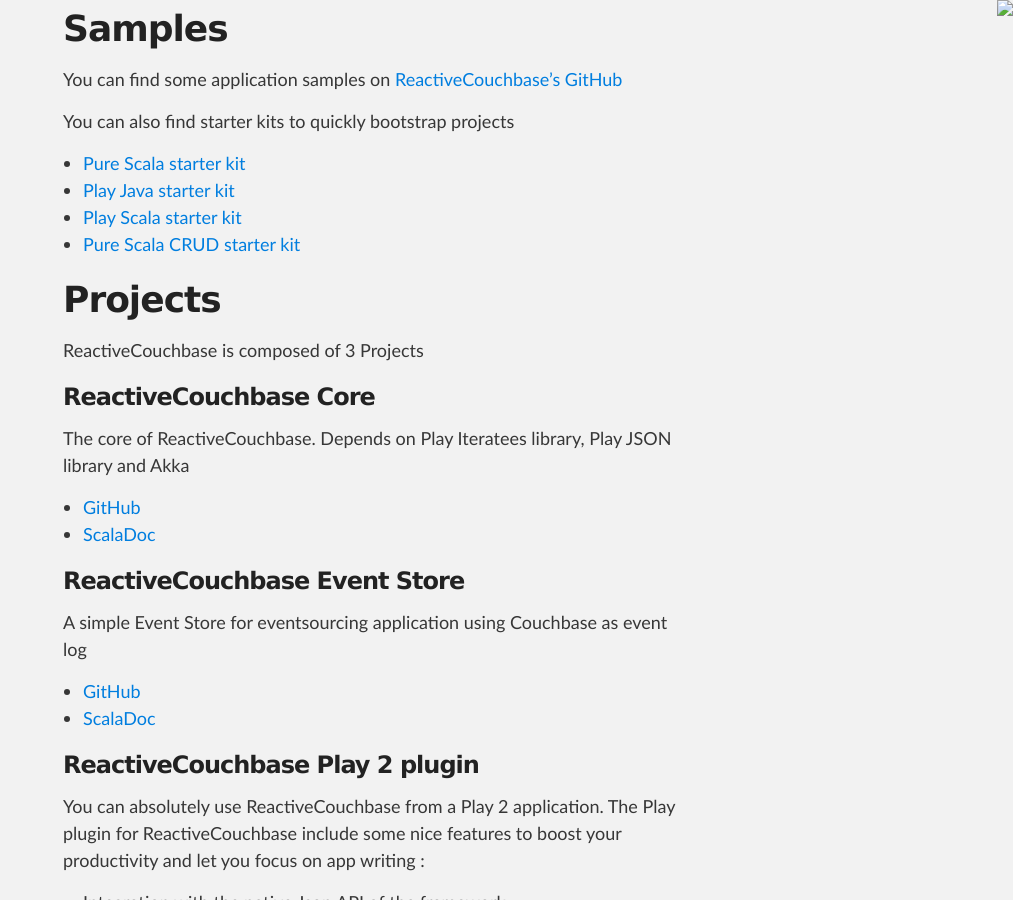
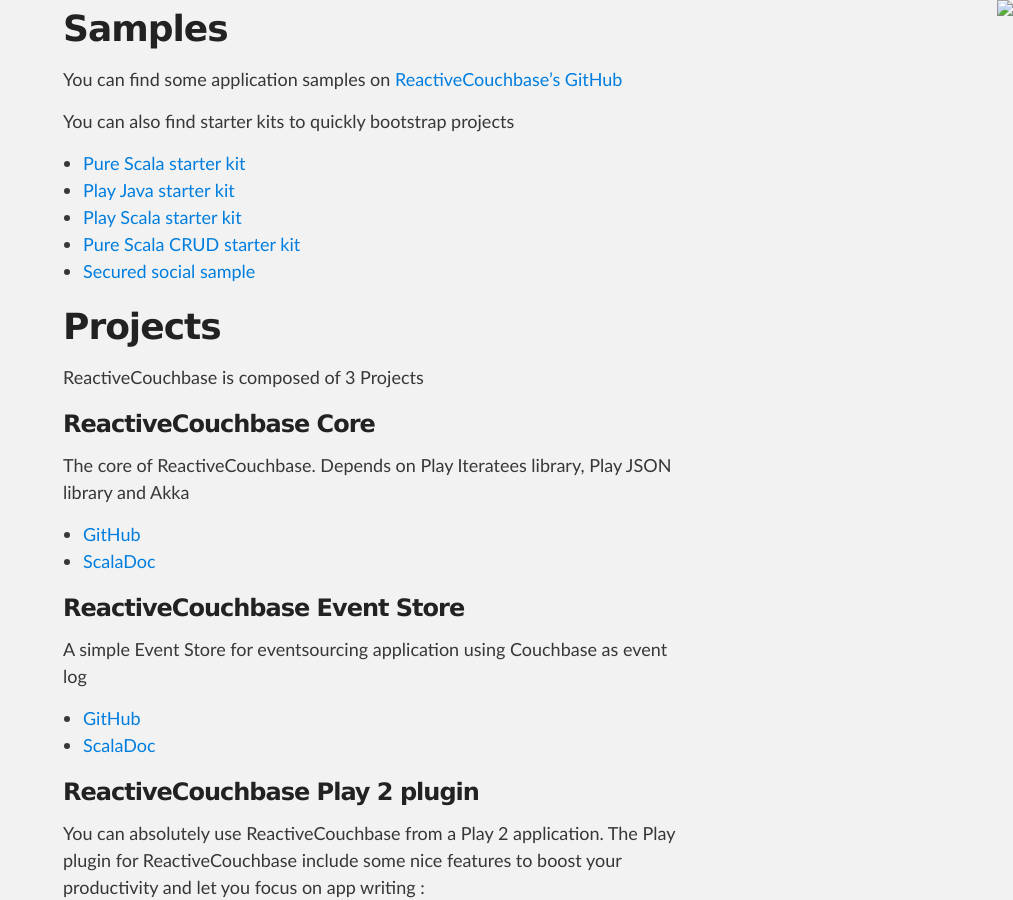
Before and after one commit to hxtpoe/reactivecouchbase.github.io, a Jekyll site: the page built from index.md, in a window 1280 px wide and 900 px high, scrolled down 5743 px. Shown: the whole window, without its empty margins (267-1280 px from the left). Built offline with Jekyll 4.4.1, drawn with Linux system fonts in a browser that asks for light colours; Markdown is read by kramdown in place of the engine named in the settings; comment, search, counter and statistics services are not loaded.

Commit message:
Add secure social sample

```diff
--- a/index.md
+++ b/index.md
@@ -256,6 +256,7 @@
 * <a href="https://github.com/ReactiveCouchbase/play-java-starter-kit">Play Java starter kit</a>
 * <a href="https://github.com/ReactiveCouchbase/play-scala-starter-kit">Play Scala starter kit</a>
 * <a href="https://github.com/ReactiveCouchbase/play-scrud-starter-kit">Pure Scala CRUD starter kit</a>
+* <a href="https://github.com/arcane86/ReactiveCouchbase-SecureSocial-Sample">Secured social sample</a>
 
 Projects
 ======================
```
